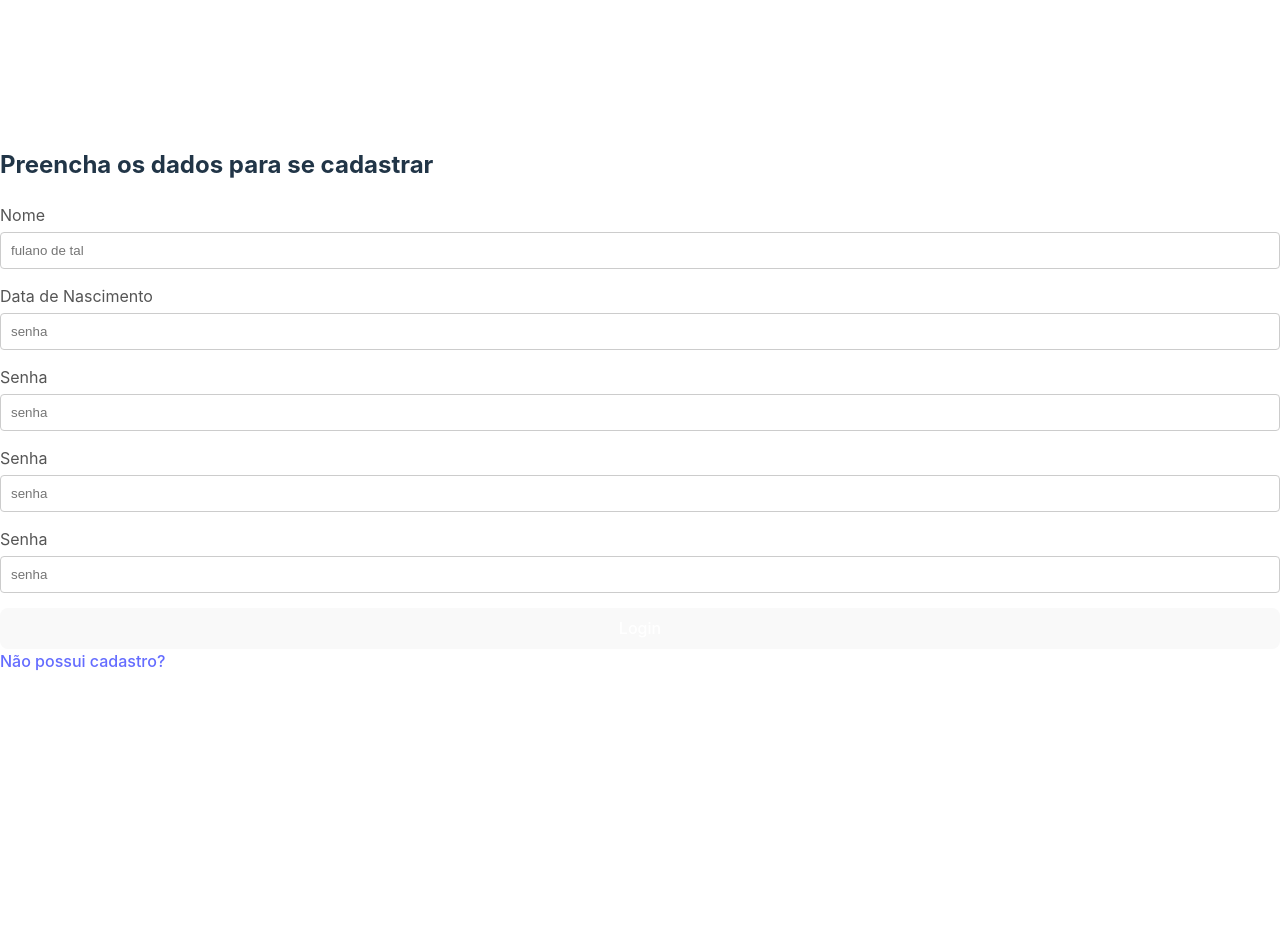
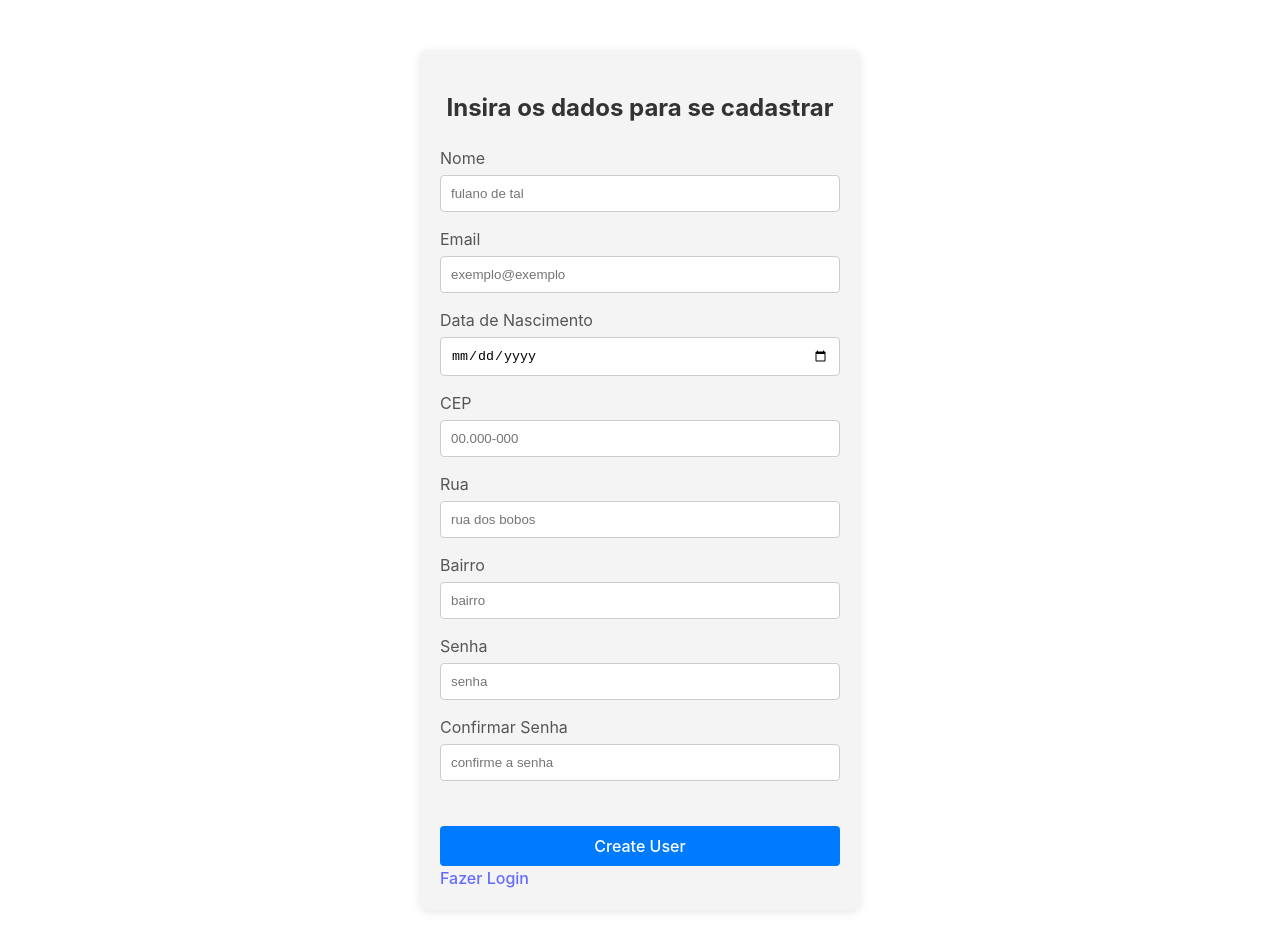
Before and after one commit to Erick-Bonifacio/Final-Web-Project, a React (Vite) app in the folder front/: page /create-user in a window 1280 px wide. Shown: the top 950 px of the page. Before the commit the page ends 800 px from the top, so only its background shows below. Built offline with nearby package versions, Linux system fonts and the light colour scheme.

Commit message:
signup screen

```diff
--- a/front/src/components/CreateUser.jsx
+++ b/front/src/components/CreateUser.jsx
@@ -1,89 +1,160 @@
 import React, { useState } from 'react';
-import '../styles/LoginStyle.css';
-import { Navigate } from 'react-router-dom';
+import '../styles/CreateUserStyle.css'; // Adapte o caminho conforme necessário
+import { useNavigate } from 'react-router-dom';
 
 export default function CreateUser() {
   const [username, setUsername] = useState('');
-  const [password, setPassword] = useState('');
+  const [passwordOne, setPasswordOne] = useState('');
+  const [passwordTwo, setPasswordTwo] = useState('');
+  const [email, setEmail] = useState('');
+  const [birthdate, setBirthdate] = useState('');
+  const [cep, setCep] = useState('');
+  const [street, setStreet] = useState('');
+  const [quarter, setQuarter] = useState('');
+
+  const navigate = useNavigate();
 
   const handleSubmit = (event) => {
     event.preventDefault();
-    // Adicione a lógica de autenticação aqui
+    // Adicione a lógica de criação de usuário aqui
     console.log('Username:', username);
-    console.log('Password:', password);
+    console.log('Password One:', passwordOne);
+    console.log('Password Two:', passwordTwo);
+    console.log('Email:', email);
+    console.log('Birthdate:', birthdate);
+    console.log('CEP:', cep);
+    console.log('Street:', street);
+    console.log('Bairro:', quarter);
+
+    alert("Conta criada com sucesso!")
+    navigate('/');
   };
 
-  let nav = 0;
-  const navigate = (e) => {
-    nav = 1;
-  }
 
-  if(nav == 1){
-    return <Navigate to='/create-user'/>;
-  }
+  const fetchAddress = async (cep) => {
+    try {
+      const response = await fetch(`https://viacep.com.br/ws/${cep}/json/`);
+      const data = await response.json();
+      if (!data.erro) {
+        setStreet(data.logradouro);
+        setQuarter(data.bairro);
+      } else {
+        setStreet('');
+        setQuarter('');
+      }
+    } catch (error) {
+      console.error('Error fetching address:', error);
+      setStreet('');
+      setQuarter('');
+    }
+  };
+
+  const handleCepChange = (e) => {
+    const cep = e.target.value;
+    setCep(cep);
+    if (cep.length === 8) {
+      fetchAddress(cep);
+    } else {
+      setStreet('');
+      setQuarter('');
+    }
+  };
 
   return (
-    <div className="signup-container">
-      <h2>Preencha os dados para se cadastrar</h2>
+    <div className="create-user-container">
+      <h2>Insira os dados para se cadastrar</h2>
       <form onSubmit={handleSubmit}>
         <div className="input-group">
-          <label htmlFor="name">Nome</label>
+          <label htmlFor="username">Nome</label>
           <input
             type="text"
-            id="name"
+            id="username"
+            value={username}
             placeholder='fulano de tal'
-            value={username}
             onChange={(e) => setUsername(e.target.value)}
             required
           />
         </div>
         <div className="input-group">
-          <label htmlFor="password">Data de Nascimento</label>
+          <label htmlFor="email">Email</label>
           <input
-            type="password"
-            id="password"
-            placeholder='senha'
-            value={password}
-            onChange={(e) => setPassword(e.target.value)}
+            type="email"
+            id="email"
+            value={email}
+            placeholder='exemplo@exemplo'
+            onChange={(e) => setEmail(e.target.value)}
             required
           />
         </div>
         <div className="input-group">
-          <label htmlFor="password">Senha</label>
+          <label htmlFor="birthdate">Data de Nascimento</label>
           <input
-            type="password"
-            id="password"
-            placeholder='senha'
-            value={password}
-            onChange={(e) => setPassword(e.target.value)}
+            type="date"
+            id="birthdate"
+            value={birthdate}
+            placeholder='01/01/2000'
+            onChange={(e) => setBirthdate(e.target.value)}
             required
           />
         </div>
         <div className="input-group">
-          <label htmlFor="password">Senha</label>
+          <label htmlFor="cep">CEP</label>
           <input
-            type="password"
-            id="password"
-            placeholder='senha'
-            value={password}
-            onChange={(e) => setPassword(e.target.value)}
+            type="text"
+            id="cep"
+            value={cep}
+            placeholder='00.000-000'
+            onChange={handleCepChange}
             required
           />
         </div>
         <div className="input-group">
-          <label htmlFor="password">Senha</label>
+          <label htmlFor="street">Rua</label>
           <input
-            type="password"
-            id="password"
-            placeholder='senha'
-            value={password}
-            onChange={(e) => setPassword(e.target.value)}
+            type="text"
+            id="street"
+            value={street}
+            placeholder='rua dos bobos'
+            onChange={(e) => setStreet(e.target.value)}
             required
           />
         </div>
-        <button type="submit">Login</button>
+        <div className="input-group">
+          <label htmlFor="quarter">Bairro</label>
+          <input
+            type="text"
+            id="quarter"
+            value={quarter}
+            placeholder='bairro'
+            onChange={(e) => setQuarter(e.target.value)}
+            required
+          />
+        </div>
+        <div className="input-group">
+          <label htmlFor="password-one">Senha</label>
+          <input
+            type="password"
+            id="password-one"
+            value={passwordOne}
+            placeholder='senha'
+            onChange={(e) => setPasswordOne(e.target.value)}
+            required
+          />
+        </div>
+        <div className="input-group">
+          <label htmlFor="password-two">Confirmar Senha</label>
+          <input
+            type="password"
+            id="password-two"
+            value={passwordTwo}
+            placeholder='confirme a senha'
+            onChange={(e) => setPasswordTwo(e.target.value)}
+            required
+          />
+        </div>
+        <button type="submit">Create User</button>
       </form>
-      <a href="" id='new-user' onClick={navigate}>Não possui cadastro?</a>
+      <a href="/" id="login" >Fazer Login</a>
     </div>
   );
-};
+}
--- a/front/src/components/Login.jsx
+++ b/front/src/components/Login.jsx
@@ -13,13 +13,8 @@ export default function Login() {
     console.log('Password:', password);
   };
 
-  let nav = 0;
   const navigate = (e) => {
-    nav = 1;
-  }
-
-  if(nav == 1){
-    return <Navigate to='/create-user'/>;
+    navigate('/create-user');
   }
 
   return (
@@ -50,7 +45,7 @@ export default function Login() {
         </div>
         <button type="submit">Login</button>
       </form>
-      <a href="" id='new-user' onClick={navigate}>Não possui cadastro?</a>
+      <a href="/create-user" id='new-user' onClick={navigate}>Não possui cadastro?</a>
     </div>
   );
 };
--- /dev/null
+++ b/front/src/styles/CreateUserStyle.css
@@ -0,0 +1,60 @@
+#login:hover{
+    text-decoration: underline;
+}
+
+#login{
+    margin-top: 20px;
+}
+
+.create-user-container {
+    max-width: 400px;
+    margin: 50px auto;
+    padding: 20px;
+    background-color: #f4f4f4;
+    border-radius: 8px;
+    box-shadow: 0 2px 10px rgba(0, 0, 0, 0.1);
+  }
+
+  .create-user-container h2 {
+    text-align: center;
+    margin-bottom: 20px;
+    color: #333;
+  }
+
+  .input-group {
+    margin-bottom: 15px;
+  }
+
+  .input-group label {
+    display: block;
+    margin-bottom: 5px;
+    color: #555;
+  }
+
+  .input-group input {
+    width: 100%;
+    padding: 10px;
+    border: 1px solid #ccc;
+    border-radius: 4px;
+    box-sizing: border-box;
+  }
+
+  .input-group input:focus {
+    border-color: #007bff;
+    outline: none;
+  }
+
+  button {
+    width: 100%;
+    padding: 10px;
+    background-color: #007bff;
+    color: #fff;
+    border: none;
+    border-radius: 4px;
+    cursor: pointer;
+    margin-top: 30px;
+  }
+
+  button:hover {
+    background-color: #0056b3;
+  }
```
Also changed, not shown: front/src/App.jsx (+2 -6 lines).
